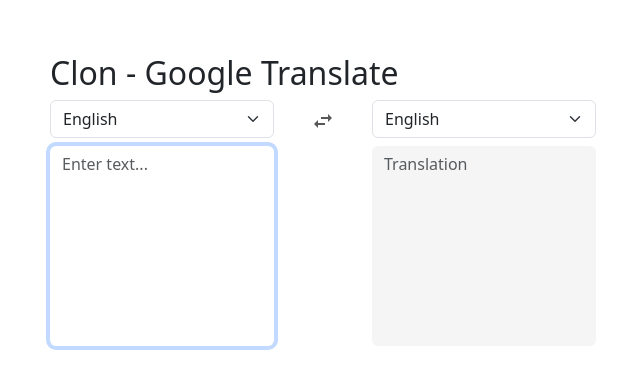
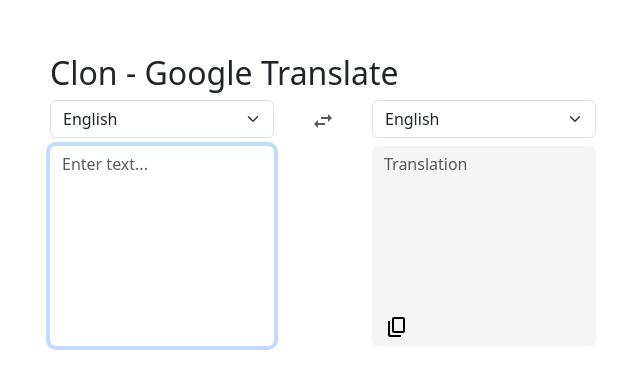
Before and after one commit to KevinVanDerSchans/clone-google-translate-react, a React (Vite) app: page / in a window 1280 px wide. Shown: the part 200-588 px from the top of the page, without its empty margins (317-957 px from the left). Built offline with nearby package versions, Linux system fonts and the light colour scheme.

Commit message:
Add clipboard functionality

```diff
--- a/src/components/app/App.tsx
+++ b/src/components/app/App.tsx
@@ -3,7 +3,7 @@
 import { Container, Row, Col, Button, Stack } from 'react-bootstrap'
 import './App.css'
 import { AUTO_LANGUAGE } from '../../constants'
-import { ArrowsIcon } from '../Icons/Icons'
+import { ArrowsIcon, ClipboardIcon } from '../Icons/Icons'
 import { LanguageSelector } from '../LanguageSelector/LanguageSelector'
 import { SectionType } from '../../types.d'
 import { TextArea } from '../TextArea/TextArea'
@@ -38,6 +38,10 @@
       .catch(() => setResult('Error 429, Too many request'))
   }, [debouncedFromText, fromLanguage, toLanguage])
 
+  const handleClipboard = () => {
+    navigator.clipboard.writeText(result).catch(() => {})
+  }
+
   return (
     <Container fluid>
       <h2>Clon - Google Translate</h2>
@@ -63,7 +67,8 @@
           <Button
             variant='link'
             disabled={fromLanguage === AUTO_LANGUAGE}
-            onClick={interchangeLanguages}>
+            onClick={interchangeLanguages}
+          >
             <ArrowsIcon />
           </Button>
         </Col>
@@ -75,12 +80,23 @@
               value={toLanguage}
               onChange={setToLanguage}
             />
+
+            <div style={{ position: 'relative' }}>
               <TextArea
                 type={SectionType.To}
                 value={result}
                 onChange={setResult}
                 loading={loading}
               />
+
+              <Button
+                variant='link'
+                style={{ position: 'absolute', left: 0, bottom: 0 }}
+                onClick={handleClipboard}
+              >
+                <ClipboardIcon />
+              </Button>
+            </div>
           </Stack>
         </Col>
       </Row>
--- a/src/hooks/useStore.ts
+++ b/src/hooks/useStore.ts
@@ -15,8 +15,12 @@
 
   if (type === 'INTERCHANGE_LANGUAGES') {
     if (state.fromLanguage === AUTO_LANGUAGE) return state
+    const loading = state.fromText !== ''
+
     return {
       ...state,
+      loading,
+      result: '',
       fromLanguage: state.toLanguage,
       toLanguage: state.fromLanguage,
     }
```
Also changed, not shown: 1 other file (tests, documents, lock files or other folders). Lines whose indentation alone changed are shown as unchanged.
